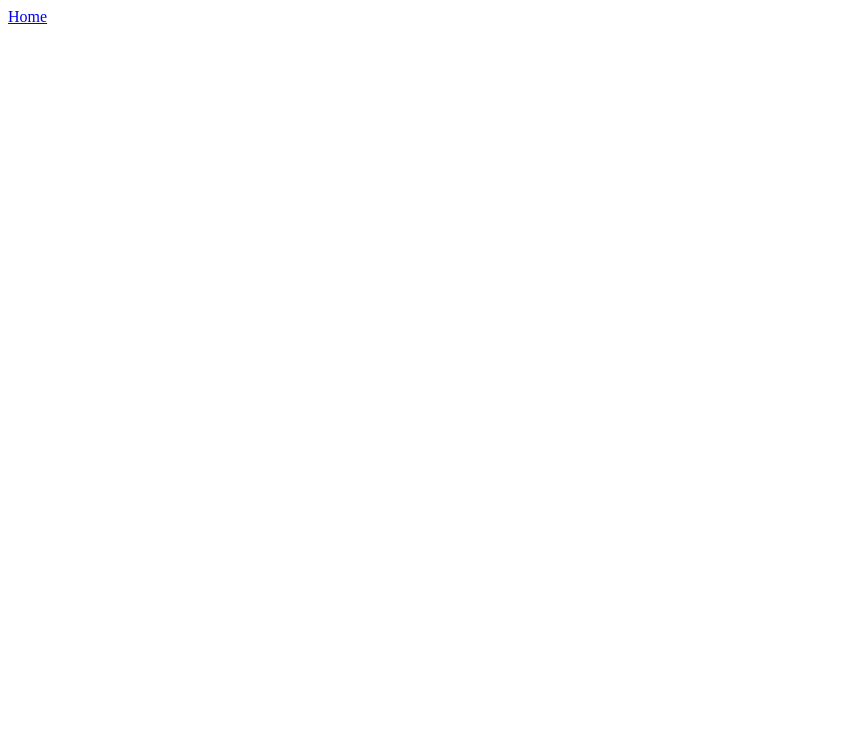
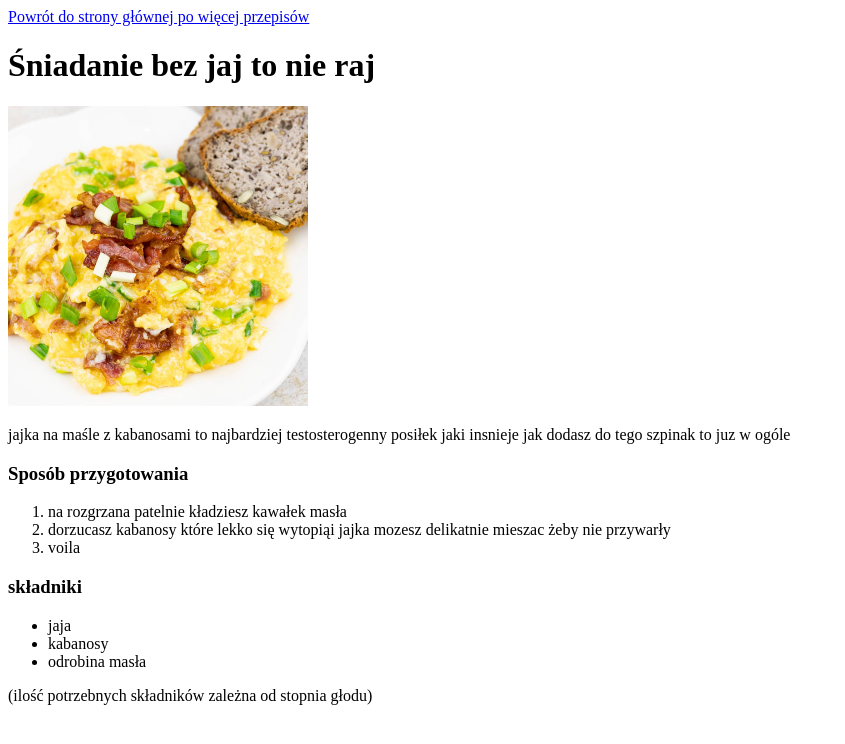
Before and after one commit to kieriam/odin-recipes, a plain HTML site: page recipes/jajecznica.html in a window 1280 px wide. Shown: the whole page, without its empty margins (0-845 px from the left). Drawn offline with Linux system fonts and the light colour scheme.

Commit message:
Stworzenie szkieletu do pizzy i jaj

```diff
--- a/recipes/jajecznica.html
+++ b/recipes/jajecznica.html
@@ -6,6 +6,25 @@
     <title>jajecznica</title>
 </head>
 <body>
-    <a href="../index.html">Home</a>
+    <a href="../index.html">Powrót do strony głównej po więcej przepisów</a>
+    <h1>Śniadanie bez jaj to nie raj</h1>
+    <img src="./jajuwa.jpg" alt="obrazek jajek" width="300" height="300">
+    <p>jajka na maśle z kabanosami to najbardziej testosterogenny posiłek jaki insnieje
+        jak dodasz do tego szpinak to juz w ogóle
+    </p>
+    <h3>Sposób przygotowania</h3>
+    <ol>
+        <li>na rozgrzana patelnie kładziesz kawałek masła</li>
+        <li>dorzucasz kabanosy które lekko się wytopiąi jajka mozesz delikatnie mieszac żeby nie przywarły </li>
+        <li>voila</li>
+    </ol>
+    <h3>składniki</h3>
+    <ul>
+        <li>jaja</li>
+        <li>kabanosy</li>
+        <li>odrobina masła</li>
+
+    </ul>
+    <p>(ilość potrzebnych składników zależna od stopnia głodu)</p>
 </body>
 </html>
```
Also changed, not shown: recipes/pizza.html (+18 -1 lines).
